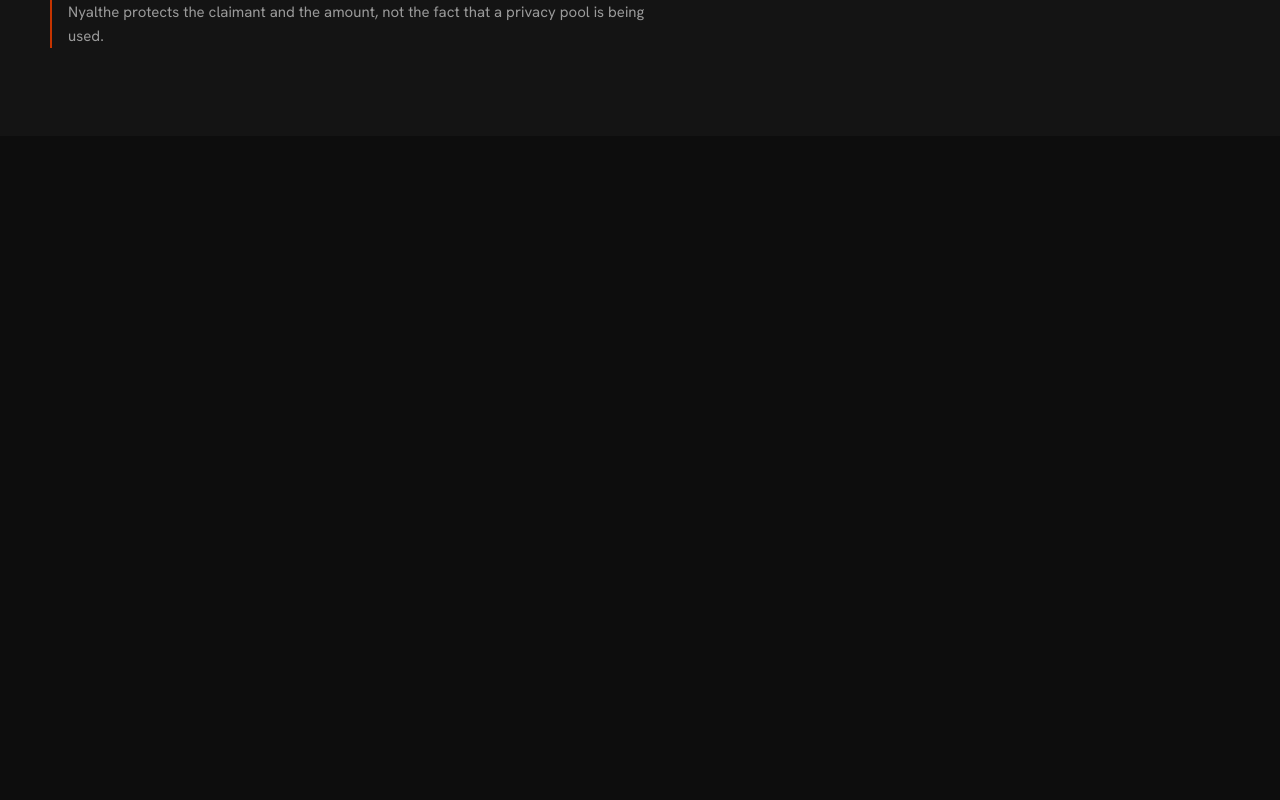
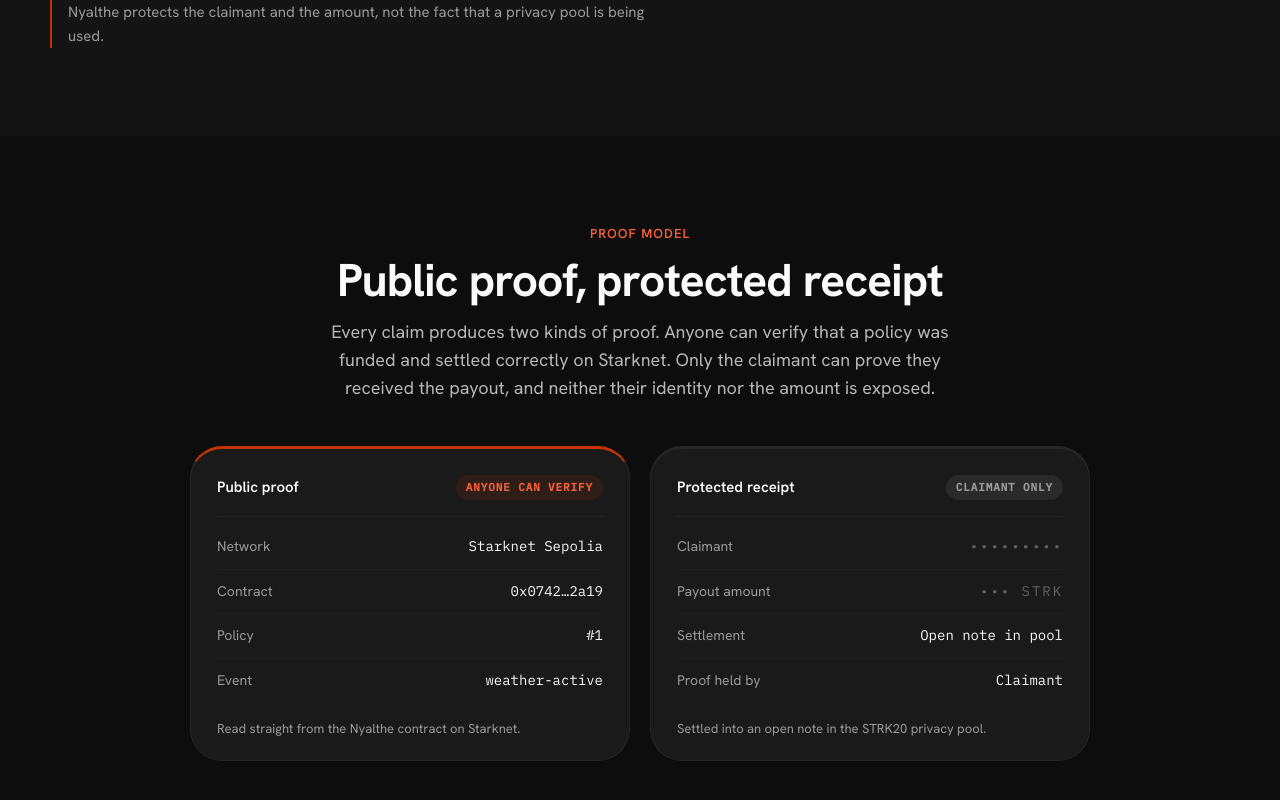
Before and after one commit to mystiquemide/nyalthe, a Next.js app: page / in a window 1280 px wide. Shown: the part 2192-2992 px from the top of the page. Before the commit the page ends 2328 px from the top, so only its background shows below. Built offline with nearby package versions, Linux system fonts and the light colour scheme.

Commit message:
Add proof model section

```diff
--- /dev/null
+++ b/src/app/components/site/ProofModel.module.css
@@ -0,0 +1,148 @@
+.section {
+  background: var(--canvas);
+  padding: 88px var(--gutter);
+}
+
+.inner {
+  max-width: var(--maxw);
+  margin: 0 auto;
+}
+
+.head {
+  max-width: 640px;
+  margin: 0 auto 44px;
+  text-align: center;
+}
+
+.eyebrow {
+  font-size: 13px;
+  font-weight: 600;
+  letter-spacing: 0.08em;
+  text-transform: uppercase;
+  color: var(--aqua-deep);
+  margin-bottom: 12px;
+}
+
+.h2 {
+  font-size: clamp(30px, 4.5vw, 46px);
+  font-weight: 700;
+  letter-spacing: -0.02em;
+  margin-bottom: 14px;
+}
+
+.intro {
+  font-size: 18px;
+  line-height: 1.55;
+  color: var(--body);
+  margin: 0 auto;
+}
+
+.grid {
+  display: grid;
+  grid-template-columns: repeat(2, 1fr);
+  gap: 20px;
+  max-width: 900px;
+  margin: 0 auto;
+}
+
+.card {
+  background: var(--surface-2);
+  border: 1px solid var(--border);
+  border-radius: var(--radius);
+  padding: 26px 26px 22px;
+  display: flex;
+  flex-direction: column;
+}
+.publicCard {
+  border-top: 3px solid var(--aqua);
+}
+.protectedCard {
+  border-top: 3px solid var(--border);
+}
+
+.cardHead {
+  display: flex;
+  align-items: center;
+  justify-content: space-between;
+  gap: 12px;
+  padding-bottom: 16px;
+  margin-bottom: 8px;
+  border-bottom: 1px solid var(--border);
+}
+
+.cardLabel {
+  font-size: 15px;
+  font-weight: 600;
+  color: var(--ink);
+}
+
+.tag {
+  font-family: var(--font-mono);
+  font-size: 11px;
+  font-weight: 700;
+  letter-spacing: 0.08em;
+  text-transform: uppercase;
+  padding: 4px 10px;
+  border-radius: var(--radius-chip);
+  white-space: nowrap;
+}
+.tagPublic {
+  color: var(--aqua-deep);
+  background: rgba(197, 52, 0, 0.12);
+}
+.tagProtected {
+  color: var(--muted);
+  background: rgba(154, 154, 154, 0.12);
+}
+
+.rows {
+  display: flex;
+  flex-direction: column;
+}
+
+.row {
+  display: flex;
+  align-items: center;
+  justify-content: space-between;
+  gap: 16px;
+  padding: 11px 0;
+  border-bottom: 1px solid var(--border-soft);
+}
+.row:last-child {
+  border-bottom: none;
+}
+
+.k {
+  font-size: 14px;
+  color: var(--muted);
+}
+
+.v {
+  font-family: var(--font-mono);
+  font-size: 14px;
+  color: var(--ink);
+  text-align: right;
+}
+.shield {
+  color: var(--faint);
+  letter-spacing: 0.14em;
+}
+
+.foot {
+  margin-top: 16px;
+  font-size: 13px;
+  line-height: 1.5;
+  color: var(--muted);
+}
+
+@media (max-width: 760px) {
+  .grid {
+    grid-template-columns: 1fr;
+  }
+}
+
+@media (max-width: 560px) {
+  .section {
+    padding: 64px var(--gutter);
+  }
+}
--- /dev/null
+++ b/src/app/components/site/ProofModel.tsx
@@ -0,0 +1,67 @@
+import styles from "./ProofModel.module.css";
+
+const PUBLIC_ROWS = [
+  { k: "Network", v: "Starknet Sepolia" },
+  { k: "Contract", v: "0x0742…2a19" },
+  { k: "Policy", v: "#1" },
+  { k: "Event", v: "weather-active" },
+];
+
+const PROTECTED_ROWS = [
+  { k: "Claimant", v: "•••••••••", shield: true },
+  { k: "Payout amount", v: "••• STRK", shield: true },
+  { k: "Settlement", v: "Open note in pool", shield: false },
+  { k: "Proof held by", v: "Claimant", shield: false },
+];
+
+export default function ProofModel() {
+  return (
+    <section id="proof" className={styles.section}>
+      <div className={styles.inner}>
+        <div className={styles.head}>
+          <p className={styles.eyebrow}>Proof model</p>
+          <h2 className={styles.h2}>Public proof, protected receipt</h2>
+          <p className={styles.intro}>
+            Every claim produces two kinds of proof. Anyone can verify that a policy was
+            funded and settled correctly on Starknet. Only the claimant can prove they
+            received the payout, and neither their identity nor the amount is exposed.
+          </p>
+        </div>
+
+        <div className={styles.grid}>
+          <article className={`${styles.card} ${styles.publicCard}`}>
+            <header className={styles.cardHead}>
+              <span className={styles.cardLabel}>Public proof</span>
+              <span className={`${styles.tag} ${styles.tagPublic}`}>Anyone can verify</span>
+            </header>
+            <dl className={styles.rows}>
+              {PUBLIC_ROWS.map((r) => (
+                <div key={r.k} className={styles.row}>
+                  <dt className={styles.k}>{r.k}</dt>
+                  <dd className={styles.v}>{r.v}</dd>
+                </div>
+              ))}
+            </dl>
+            <p className={styles.foot}>Read straight from the Nyalthe contract on Starknet.</p>
+          </article>
+
+          <article className={`${styles.card} ${styles.protectedCard}`}>
+            <header className={styles.cardHead}>
+              <span className={styles.cardLabel}>Protected receipt</span>
+              <span className={`${styles.tag} ${styles.tagProtected}`}>Claimant only</span>
+            </header>
+            <dl className={styles.rows}>
+              {PROTECTED_ROWS.map((r) => (
+                <div key={r.k} className={styles.row}>
+                  <dt className={styles.k}>{r.k}</dt>
+                  <dd className={`${styles.v} ${r.shield ? styles.shield : ""}`}>{r.v}</dd>
+                </div>
+              ))}
+            </dl>
+            <p className={styles.foot}>Settled into an open note in the STRK20 privacy pool.</p>
+          </article>
+        </div>
+      </div>
+    </section>
+  );
+}
--- a/src/app/page.tsx
+++ b/src/app/page.tsx
@@ -2,6 +2,7 @@
 import Hero from "./components/site/Hero";
 import HowItWorks from "./components/site/HowItWorks";
 import PrivateByDesign from "./components/site/PrivateByDesign";
+import ProofModel from "./components/site/ProofModel";
 
 export default function Page() {
   return (
@@ -11,6 +12,7 @@
         <Hero />
         <HowItWorks />
         <PrivateByDesign />
+        <ProofModel />
       </main>
     </>
   );
```
